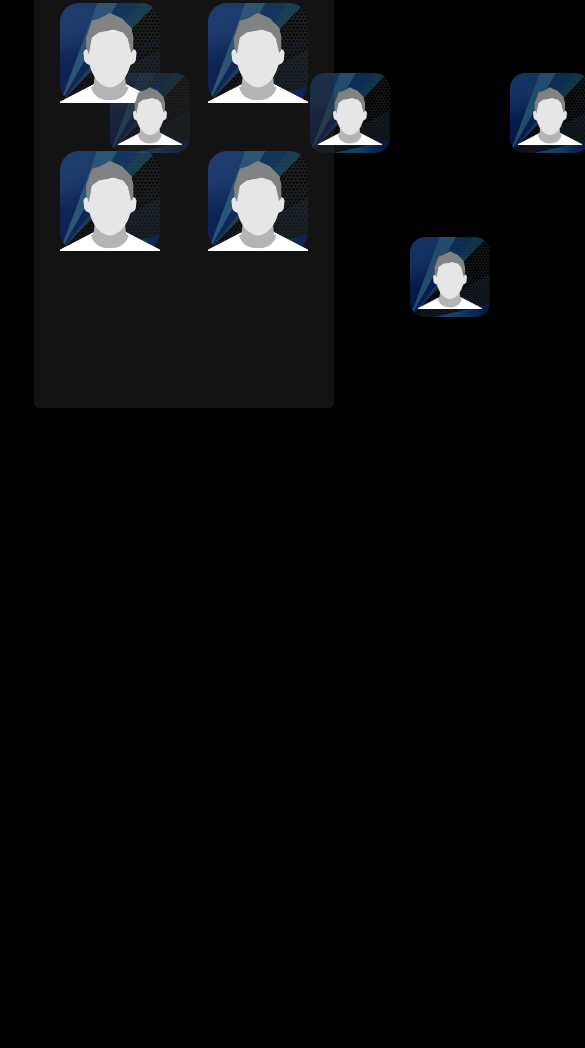
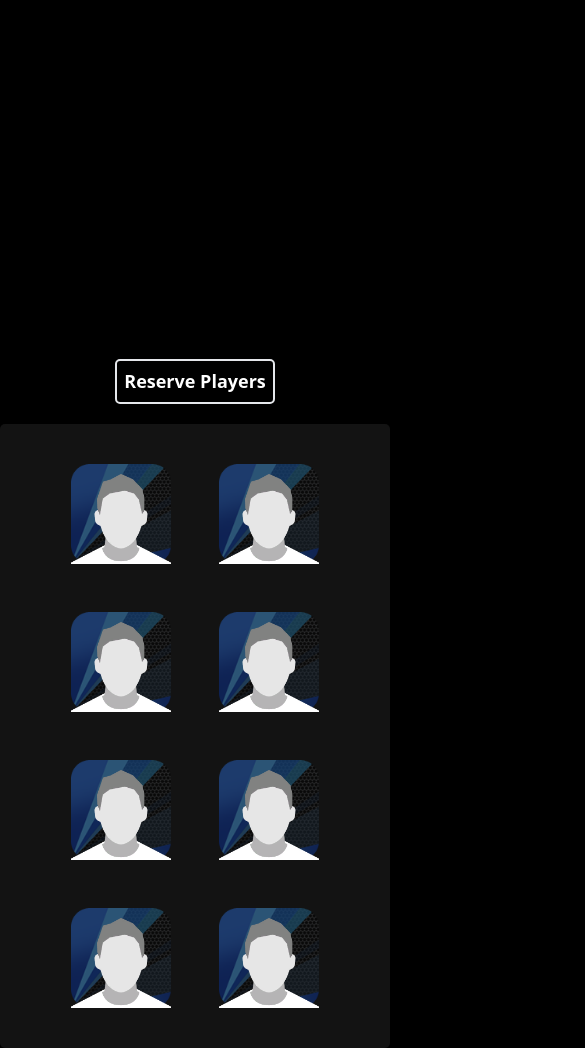
Before and after one commit to Achraf622-cpu/FUT, a website: page index.html in a window 390 px wide. Shown: the part 555-1603 px from the top of the page, 585 px wide, since content can reach past the window. Before the commit the page ends 994 px from the top, so only its background shows below. Drawn offline with nearby package versions, Linux system fonts and the light colour scheme.

Commit message:
added responsive

```diff
--- a/index.html
+++ b/index.html
@@ -23,6 +23,36 @@
       width: 70%;
       height: 41em;
     }
+    @media (max-width: 1186px) {
+  /* .ASIDE {
+    display: none;
+  } */
+
+}
+
+  @media (max-width:500px){
+    .terrain {
+    margin-left: 50px;
+    background-repeat: no-repeat;
+    display: grid;
+    grid-template-columns: repeat(4, 66px);
+    grid-template-rows: repeat(4, 67px);
+    width: 70%;
+    height: 41em;
+}
+.w-20 {
+    width: 3rem !important;
+}
+.h-20 {
+    height: 3rem !important;
+}
+.w-16 {
+    width: 3rem !important;
+}
+.h-16 {
+    height: 3rem !important;
+}
+  }
 
   </style>
 </head>
@@ -64,7 +94,9 @@
   </div>
 </div>
 
-<aside class="max-w-[300px] w-full h-full absolute right-14 top-[150px] z-10 rounded-sm border-white">
+
+
+<aside class="max-w-[300px] w-full h-full absolute  z-10 rounded-sm border-white  hidden">
   <div class="topAjoute h-[10%] flex justify-center items-center mb-5">
     <button class="w-[160px] h-[45px] bg-transparent text-lg font-semibold rounded-[5px] border-2">Reserve Players</button>
   </div>
@@ -116,7 +148,7 @@
     </div>
   </div> -->
 
-    <img src="src/field-bg.png" alt="" class="absolute">
+    <img src="src/field-bg.png" alt="" class="absolute ">
   <div class="terrain  ">
 
     <div id="" class="relative # flex items-center justify-center hidden">
@@ -193,14 +225,55 @@
         <button id="closeModal" class="text-red-500 text-lg font-bold">X</button>
       </div>
       <hr>
-      <div id="playersList" class="grid grid-cols-[repeat(5,_150px)] gap-1 mt-4"></div>
+      <div id="playersList" class="grid grid-cols-[repeat(5,_150px)] gap-1 mt-4 max-[402px]:flex max-[402px]:flex-wrap max-[402px]:justify-center"></div>
       <button id="removePlayer" class="w-[160px] h-[45px] bg-transparent text-orangeColor text-lg font-semibold rounded-[5px] border-2 border-orangeColor hover:bg-red-500 hover:text-black duration-150">
         Remove Player
       </button>
     </div>
   </div>
 
+  <aside class="max-w-[300px] w-full h-full absolute right-14 top-[150px] z-10 rounded-sm border-white ASIDE max-[1186px]:static max-[1186px]:max-w-full">
+    <div class="topAjoute h-[10%] flex justify-center items-center mb-5">
+      <button class="w-[160px] h-[45px] bg-transparent text-lg font-semibold rounded-[5px] border-2">Reserve Players</button>
+    </div>
+    <div class="players w-full h-[84%] flex flex-col items-center gap-2 p-2 mt-2 bg-[#28282879] rounded-[5px] overflow-y-auto max-[1186px]:p-10">
+      <div class="grid grid-cols-2 grid-rows-4 gap-12 max-[1186px]:flex max-[1186px]:flex-wrap max-[1186px]:justify-center">
+        <div class="faceCard">
+          <img src="src/000.png" alt="" class="absolute w-[100px] h-[100px] z-0 opacity-50">
+          <img src="src/0_.png" alt="" class="relative w-[100px] h-[100px] z-10">
+        </div>
+        <div class="faceCard">
+          <img src="src/000.png" alt="" class="absolute w-[100px] h-[100px] z-0 opacity-50">
+          <img src="src/0_.png" alt="" class="relative w-[100px] h-[100px] z-10">
+        </div>
+        <div class="faceCard">
+          <img src="src/000.png" alt="" class="absolute w-[100px] h-[100px] z-0 opacity-50">
+          <img src="src/0_.png" alt="" class="relative w-[100px] h-[100px] z-10">
+        </div>
+        <div class="faceCard">
+          <img src="src/000.png" alt="" class="absolute w-[100px] h-[100px] z-0 opacity-50">
+          <img src="src/0_.png" alt="" class="relative w-[100px] h-[100px] z-10">
+        </div>
+        <div class="faceCard">
+          <img src="src/000.png" alt="" class="absolute w-[100px] h-[100px] z-0 opacity-50">
+          <img src="src/0_.png" alt="" class="relative w-[100px] h-[100px] z-10">
+        </div>
+        <div class="faceCard">
+          <img src="src/000.png" alt="" class="absolute w-[100px] h-[100px] z-0 opacity-50">
+          <img src="src/0_.png" alt="" class="relative w-[100px] h-[100px] z-10">
+        </div>
+        <div class="faceCard">
+          <img src="src/000.png" alt="" class="absolute w-[100px] h-[100px] z-0 opacity-50">
+          <img src="src/0_.png" alt="" class="relative w-[100px] h-[100px] z-10">
+        </div>
+        <div class="faceCard">
+          <img src="src/000.png" alt="" class="absolute w-[100px] h-[100px] z-0 opacity-50">
+          <img src="src/0_.png" alt="" class="relative w-[100px] h-[100px] z-10">
+        </div>
 
+      </div>
+    </div>
+  </aside>
 
 
 
--- a/index.js
+++ b/index.js
@@ -77,9 +77,9 @@ removePlayerButton.addEventListener('click', () => {
   if (playerName) {
     selectedPlayers.delete(playerName);
 
-    selectedPositionCard.innerHTML = `
-      <div class="relative flex flex-col items-center justify-center">
-        <img src="src/000.png" alt="" class="w-20 h-20 z-0 opacity-50">
+    selectedPositionCard.innerHTML = `<div class="faceCard">
+      <img src="src/000.png"  alt="Back Image" class="absolute w-20 h-20 z-0 opacity-50"/>
+      <img src="src/0_.png" alt="Front Image" class="relative w-16 h-16 z-10 ml-2"/>
       </div>
     `;
     delete selectedPositionCard.dataset.playerName;
```
Also changed, not shown: dist/hello.dev.js (added), dist/index.dev.js, dist/tailwind.config.dev.js (added), src/3d-illustration-grand-football-stadium-600nw-2188249545.webp (added).
